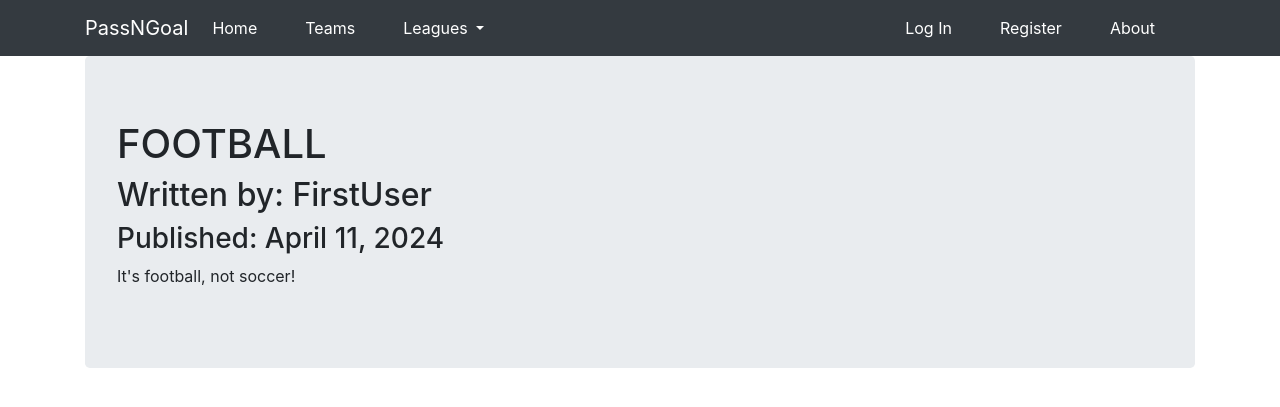
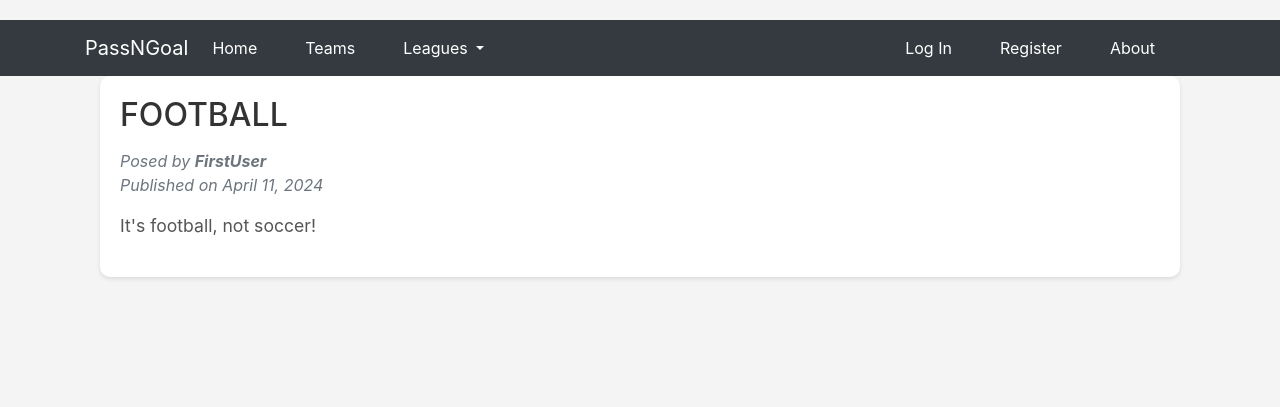
Before and after one commit to Fuyu0930/PassNGoal, a Flask app: page /1 in a window 1280 px wide. Shown: the top 407 px of the page. Run offline with Flask 3, Linux system fonts and the light colour scheme.

Commit message:
Updated blog post page (Better looking)

```diff
--- a/PassNGoalBlog/templates/blog_post.html
+++ b/PassNGoalBlog/templates/blog_post.html
@@ -1,17 +1,60 @@
 {% extends "base.html" %}
 {% block content %}
-<div class="jumbotron">
-  <h1>{{ post.title }}</h1>
-  <h2>Written by: {{post.author.username}}</h2>
-  <h3>Published: {{ post.date.strftime('%B %d, %Y') }}</h3>
-  <p>{{post.text | safe}}</p>
-   {% if post.author == current_user %}
+<style>
+  body {
+      background-color: #f4f4f4;
+      margin-top: 20px;
+  }
+  .post-container {
+      background-color: white;
+      border-radius: 10px;
+      box-shadow: 0 2px 4px rgba(0, 0, 0, 0.1);
+      padding: 20px;
+      margin-bottom: 20px;
+  }
+  .post-title {
+      color: #333;
+      margin-bottom: 15px;
+  }
+  .post-meta {
+      font-style: italic;
+      color: #6c757d;
+      margin-bottom: 15px;
+  }
+  .post-content {
+      font-size: 1.1em;
+      line-height: 1.6;
+      color: #555;
+  }
+  .post-link {
+      color: #007bff;
+      text-decoration: none;
+      word-break: break-all;
+  }
+  .username {
+      font-weight: bold;
+  }
+</style>
+
+<div class="container">
+  <div class="post-container">
+    <h2 class="post-title">{{ post.title }}</h2>
+    <div class="post-meta">
+      <span class="fas fa-user"></span> Posed by <span class="username">{{post.author.username}}</span> <br>
+      <span class="fas fa-calendar-alt"></span> Published on {{ post.date.strftime('%B %d, %Y') }}
+    </div>
+    <div class="post-content">
+      <p>{{post.text | safe}}</p>
+    </div>
+  </div>
+  {% if post.author == current_user %}
      <div>
        <a class="btn btn-secondary" href="{{ url_for('blog_posts.update', blog_post_id=post.id) }}">Update</a>
        <button type="button" class="btn btn-danger" data-toggle="modal" data-target="#del_modal">Delete</button>
      </div>
    {% endif %}
 </div>
+
 
   <!-- Modal for Pop Up-->
   {# https://getbootstrap.com/docs/4.1/components/modal/ #}
```
Also changed, not shown: PassNGoalBlog/data.sqlite.
